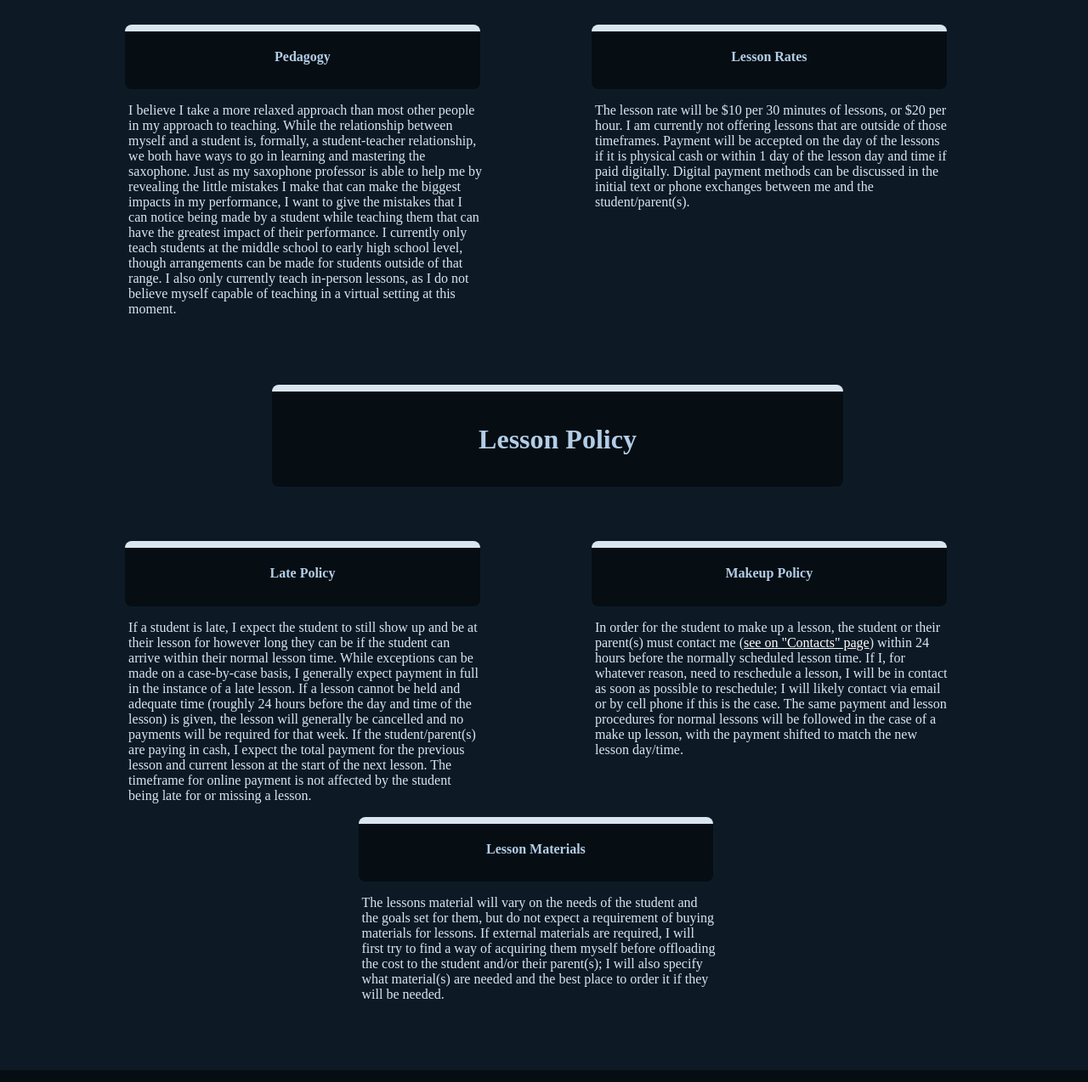
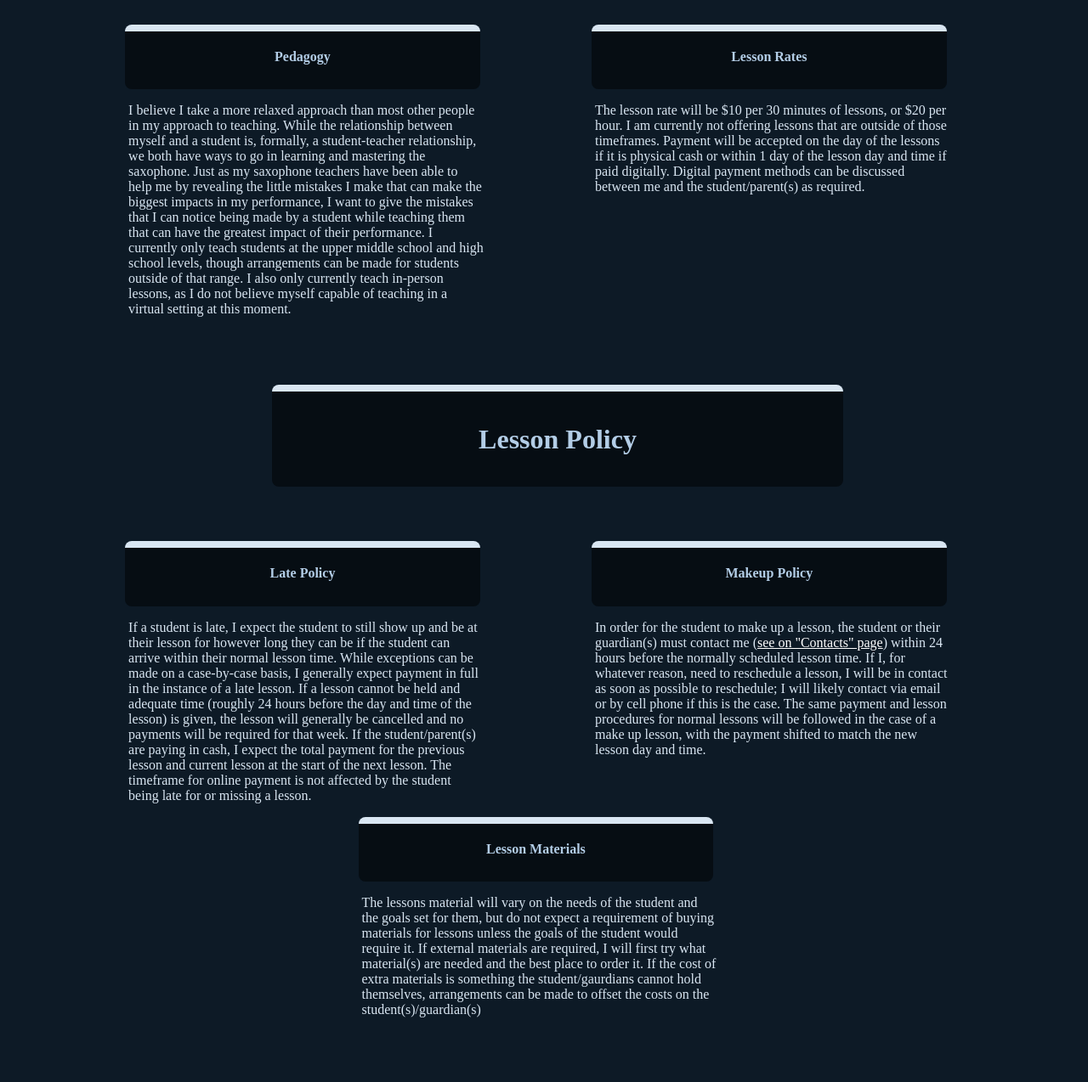
Before and after one commit to SaxLessons/LessonsWebsite, a plain HTML site: page teaching.html in a window 1280 px wide. Shown: the part 490-1764 px from the top of the page at 85% size. Drawn offline with Linux system fonts and the light colour scheme.

Commit message:
Update teaching.html
Wording changed to show a clearer idea of what I expect from myself as a teacher and the students as my students/their guardians as the one I may be getting information and/or payments from

```diff
--- a/teaching.html
+++ b/teaching.html
@@ -57,10 +57,10 @@
             <p>I believe I take a more relaxed approach than most other people in my approach to teaching.
             While the relationship between myself and a student is, formally, a student-teacher relationship,
             we both have ways to go in learning and mastering the saxophone.
-            Just as my saxophone professor is able to help me by revealing the little mistakes I make that
+            Just as my saxophone teachers have been able to help me by revealing the little mistakes I make that
             can make the biggest impacts in my performance, I want to give the mistakes that I can notice being
             made by a student while teaching them that can have the greatest impact of their performance.
-            I currently only teach students at the middle school to early high school level,
+            I currently only teach students at the upper middle school and high school levels,
             though arrangements can be made for students outside of that range.
             I also only currently teach in-person lessons, as I do not believe myself capable of teaching in
             a virtual setting at this moment.</p>
@@ -72,8 +72,8 @@
             <p>The lesson rate will be $10 per 30 minutes of lessons, or $20 per hour.
             I am currently not offering lessons that are outside of those timeframes.
             Payment will be accepted on the day of the lessons if it is physical cash or within 1 day of the
-            lesson day and time if paid digitally. Digital payment methods can be discussed in the initial text
-            or phone exchanges between me and the student/parent(s).</p>
+            lesson day and time if paid digitally. Digital payment methods can be discussed between me and the
+            student/parent(s) as required.</p>
           </div>
         </div>
 
@@ -101,22 +101,22 @@
           <!-- Makeup policy -->
           <div class="cardSegment">
             <div class="reducedCard"> <h4>Makeup Policy</h4> </div>
-            <p>In order for the student to make up a lesson, the student or their parent(s) must contact me
+            <p>In order for the student to make up a lesson, the student or their guardian(s) must contact me
             (<a class="intextLink" href="contact.html">see on "Contacts" page</a>) within 24 hours before the normally scheduled
             lesson time. If I, for whatever reason, need to reschedule a lesson, I will be in contact as soon as
             possible to reschedule; I will likely contact via email or by cell phone if this is the case.
             The same payment and lesson procedures for normal lessons will be followed in the case of a make up
-            lesson, with the payment shifted to match the new lesson day/time.</p>
+            lesson, with the payment shifted to match the new lesson day and time.</p>
           </div>
 
           <!-- Lesson Materials -->
           <div class="cardSegment">
             <div class="reducedCard"> <h4>Lesson Materials</h4> </div>
             <p>The lessons material will vary on the needs of the student and the goals set for them,
-            but do not expect a requirement of buying materials for lessons.
-            If external materials are required, I will first try to find a way of acquiring them myself before
-            offloading the cost to the student and/or their parent(s); I will also specify what material(s)
-            are needed and the best place to order it if they will be needed.</p>
+            but do not expect a requirement of buying materials for lessons unless the goals of the student
+            would require it. If external materials are required, I will first try what material(s) are needed
+            and the best place to order it. If the cost of extra materials is something the student/gaurdians
+            cannot hold themselves, arrangements can be made to offset the costs on the student(s)/guardian(s)</p>
           </div>
         </div>
 
```
